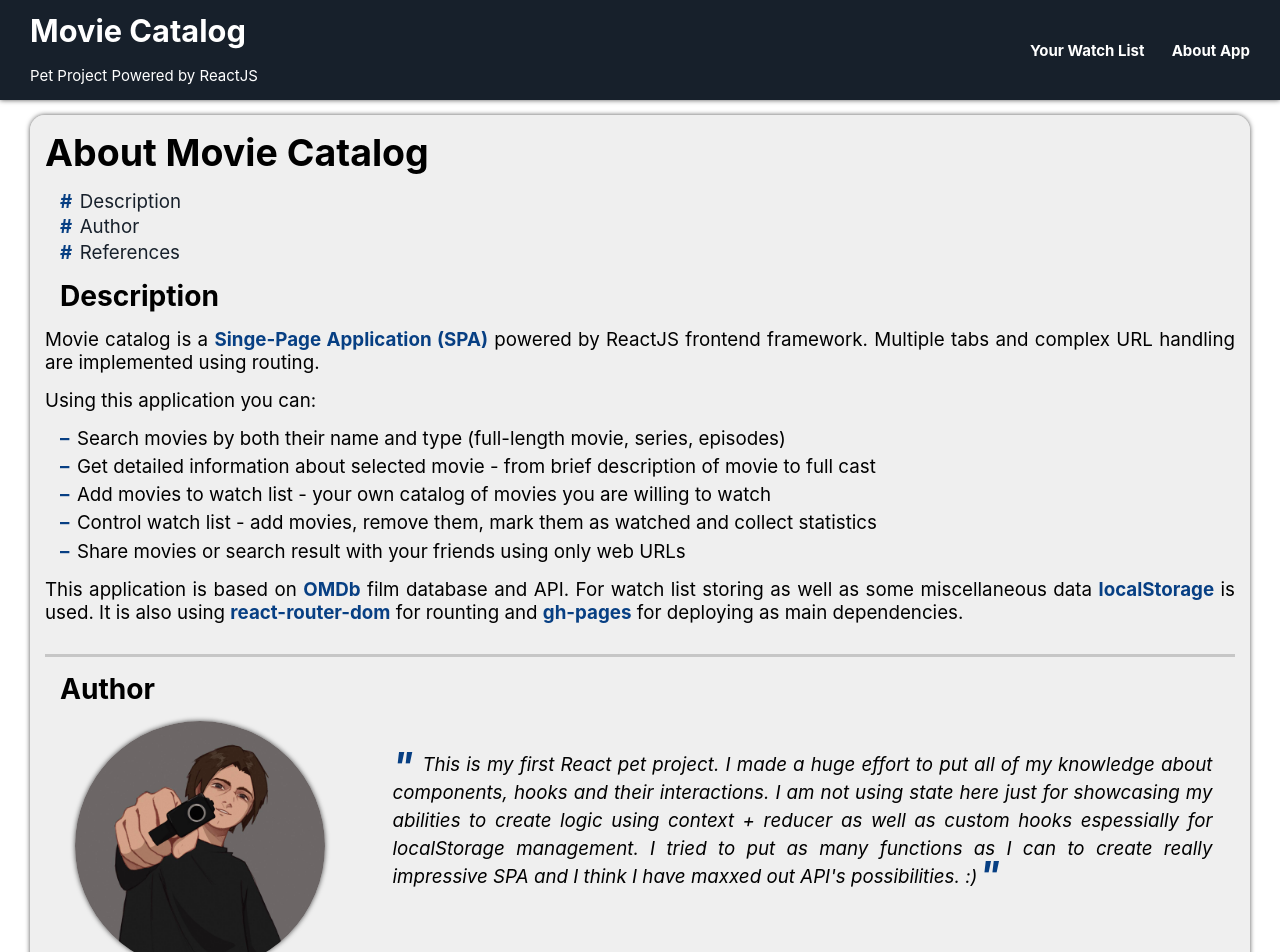
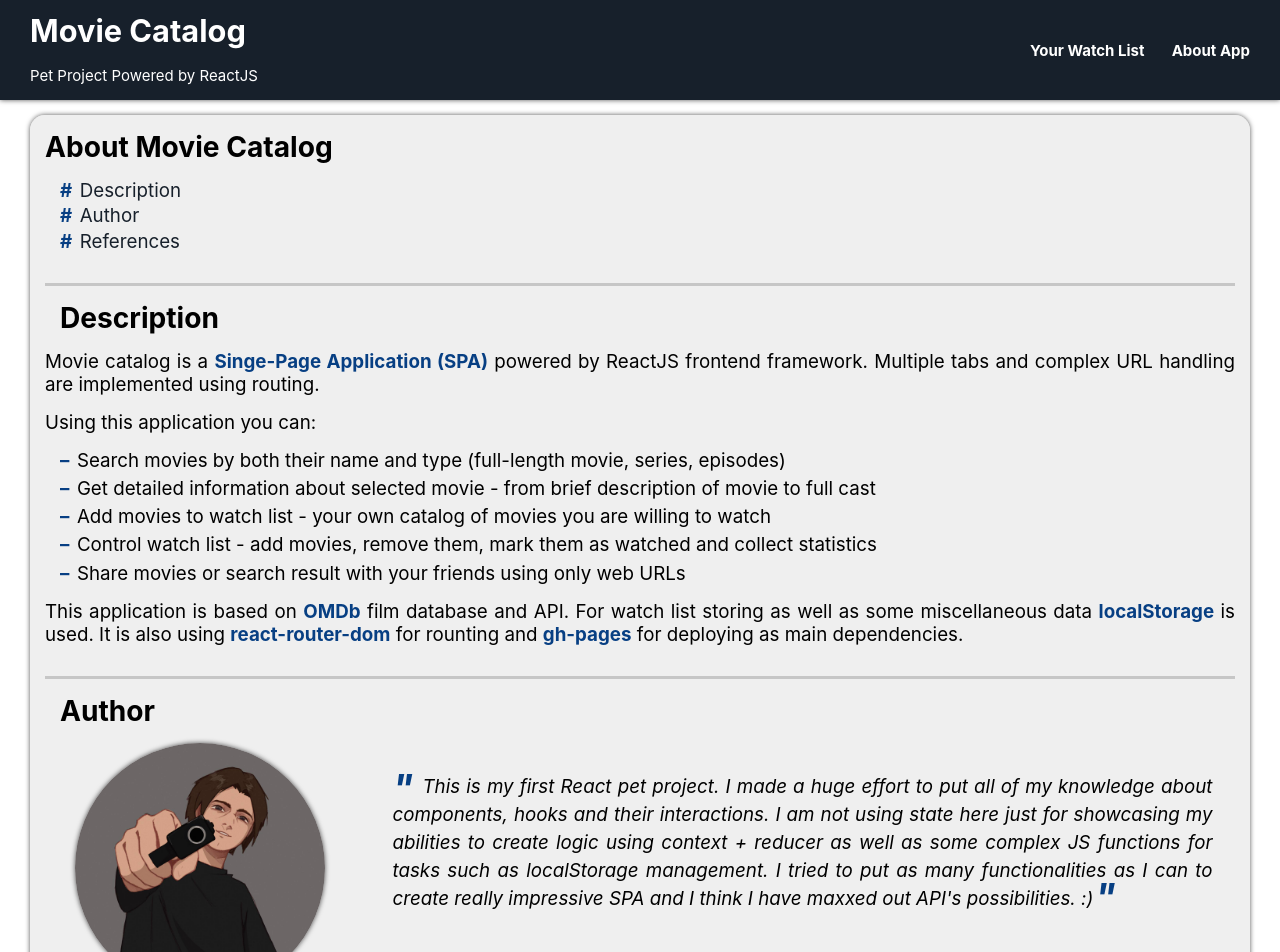
Before and after one commit to leohoneymone/react-movies, a React (Create React App) app: page /about in a window 1280 px wide. Shown: the top 952 px of the page. Built offline with nearby package versions, Linux system fonts and the light colour scheme; no server answers.

Commit message:
Updated About page

```diff
--- a/src/pages/AboutPage.jsx
+++ b/src/pages/AboutPage.jsx
@@ -2,7 +2,7 @@ import avatar from '../assets/avatar.jpg';
 
 export default function AboutPage() {
     return <div className="content-block full-sized-block about-block">
-        <h1 title='about-title'>About Movie Catalog</h1>
+        <h2>About Movie Catalog</h2>
         <nav className="about-navigation">
             <a href="#Description">Description</a>
             <a href="#Author">Author</a>
@@ -36,8 +36,8 @@ export default function AboutPage() {
                 <div className="citation-box">
                     <span className="citation">
                         This is my first React pet project. I made a huge effort to put all of my knowledge about components, hooks and their interactions.
-                        I am not using state here just for showcasing my abilities to create logic using context + reducer as well as custom hooks espessially for localStorage management.
-                        I tried to put as many functions as I can to create really impressive SPA and I think I have maxxed out API's possibilities. :)
+                        I am not using state here just for showcasing my abilities to create logic using context + reducer as well as some complex JS functions for tasks such as localStorage management.
+                        I tried to put as many functionalities as I can to create really impressive SPA and I think I have maxxed out API's possibilities. :)
                     </span>
                 </div>
                 <p className='author-socials'>Socials: <a href="https://github.com/leohoneymone" target='_blank' rel='noreferrer'>GitHub</a></p>
--- a/src/styles/index.css
+++ b/src/styles/index.css
@@ -229,7 +229,7 @@ footer{
   text-align: center;
 }
 
-.about-block > h2{
+.about-block > h2:not(:first-of-type){
   padding-left: 1rem;
 }
 
```
